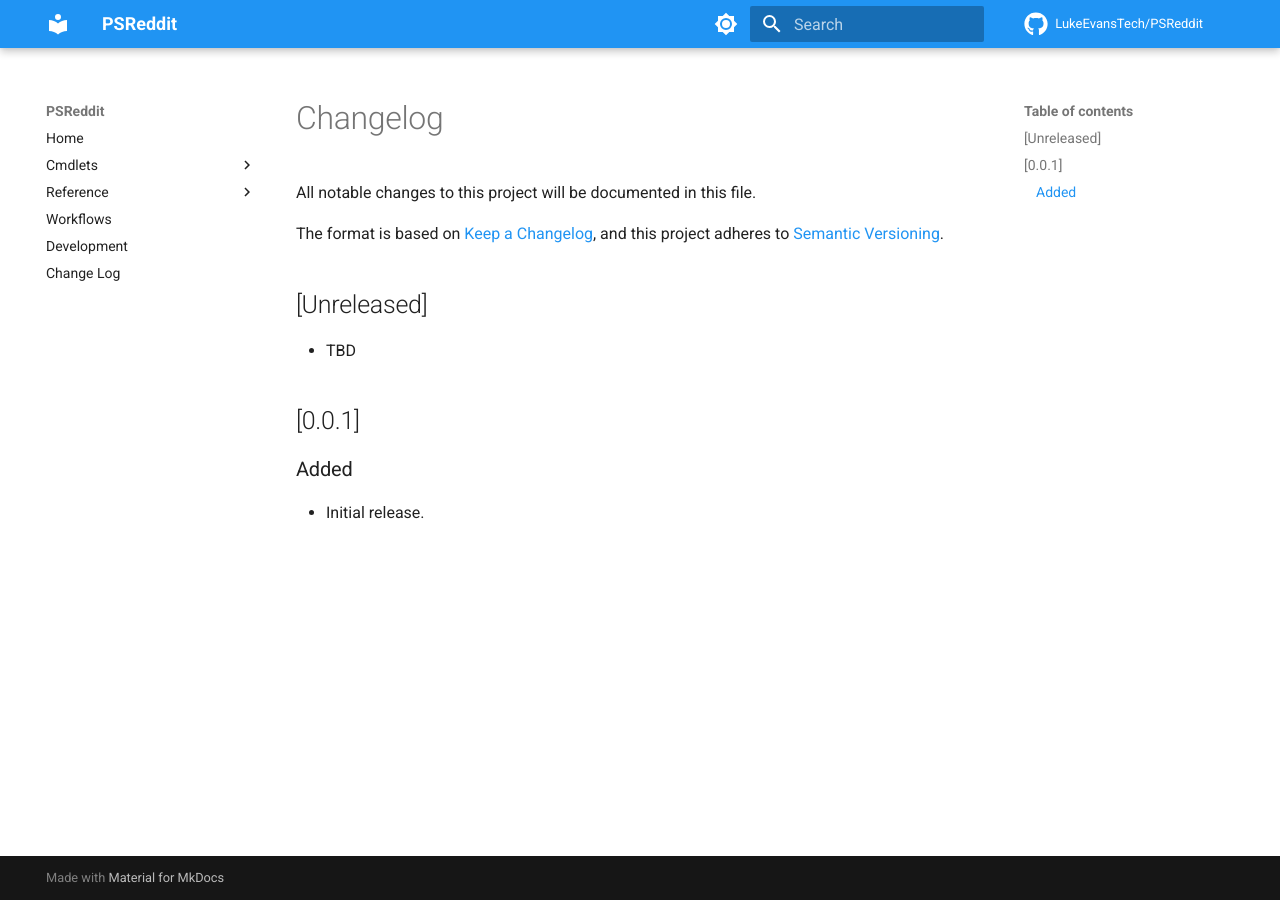
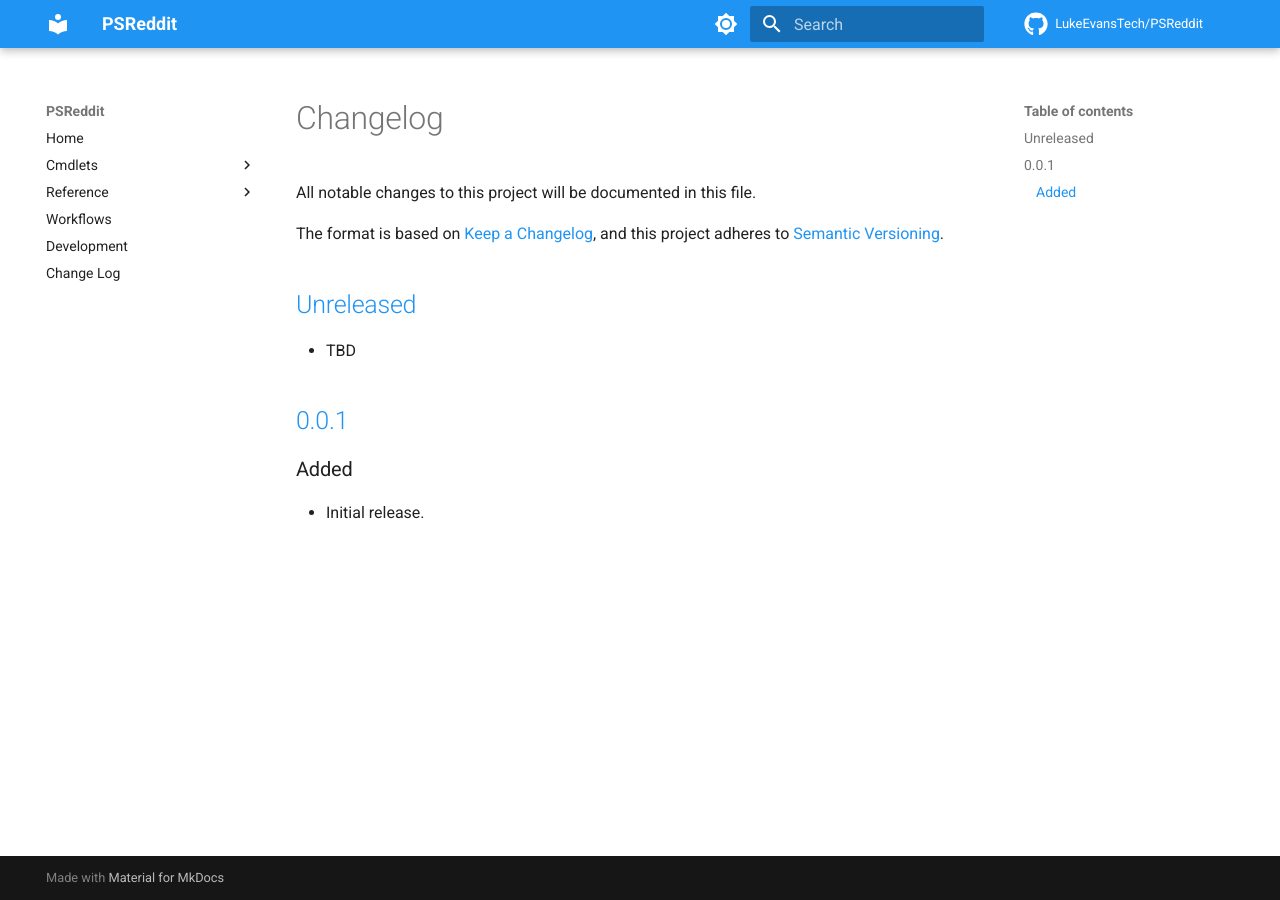
Before and after one commit to LukeEvansTech/PSReddit, an MkDocs documentation site: the page built from docs/docs/changelog.md, in a window 1280 px wide. Built offline with MkDocs 1.6.1 and Material for MkDocs 9.7.7, drawn with Linux system fonts in a browser that asks for light colours; comment, search, counter and statistics services are not loaded; part of the change alters nothing that is shown.

```diff
--- a/docs/docs/changelog.md
+++ b/docs/docs/changelog.md
@@ -14,3 +14,6 @@ and this project adheres to [Semantic Versioning](https://semver.org/spec/v2.0.0
 ### Added
 
 - Initial release.
+
+[Unreleased]: https://github.com/LukeEvansTech/PSReddit/compare/v0.0.1...HEAD
+[0.0.1]: https://github.com/LukeEvansTech/PSReddit/releases/tag/v0.0.1
```
